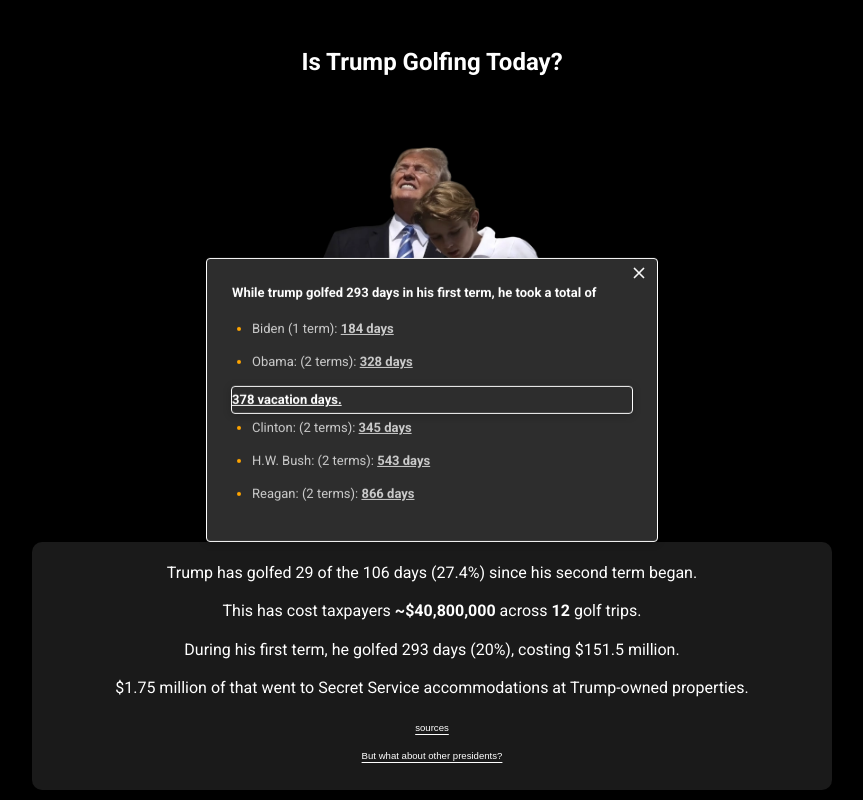
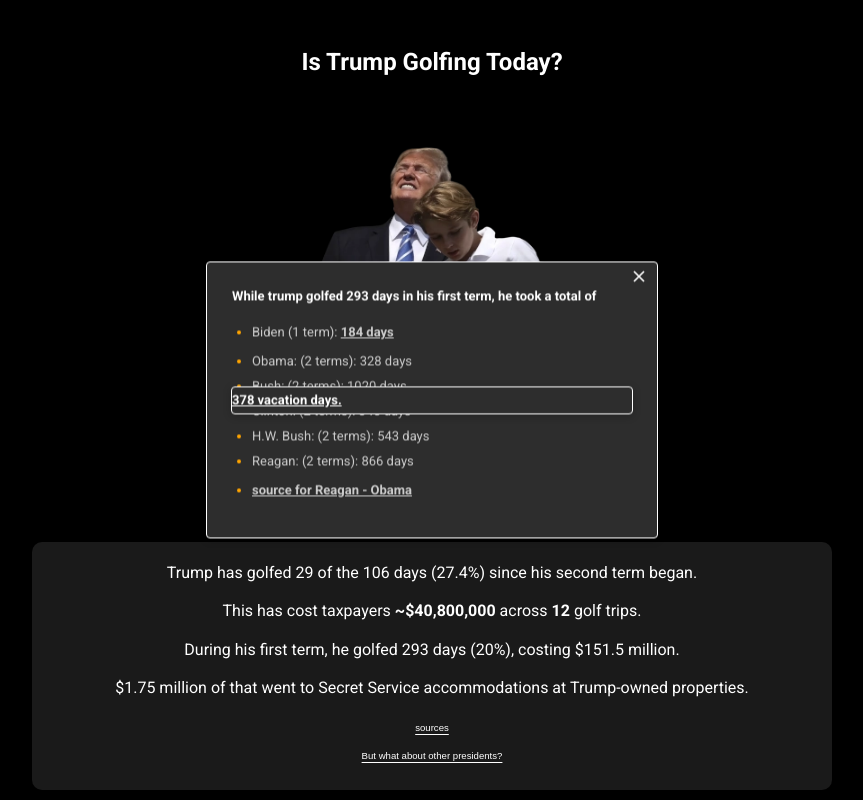
Before and after one commit to soyboi1312/istrumpgolfing.today, a Next.js app: page / in a window 1280 px wide. Both pictures are taken after a click on the button "But what about other presidents?". Shown: the top 800 px of the page, without its empty margins (208-1071 px from the left). Built offline with nearby package versions, Linux system fonts and the light colour scheme.

Commit message:
updated source format for vacations

```diff
--- a/pages/index.tsx
+++ b/pages/index.tsx
@@ -283,31 +283,20 @@ const Home: React.FC<HomeProps> = ({ events, termStart, tripCost, daysGolfed })
                   rel="noopener norefferrer"
                   className={styles.vacationInfoLink}>184 days</a>
                   </li>
-                  <li>Obama: (2 terms): <a href="https://www.cleveland.com/nation/2017/08/presidential_vacations_who_too.html"
+                  <li>Obama: (2 terms): 328 days
+                  </li>
+                  <li>Bush: (2 terms): 1020 days
+                  </li>
+                  <li>Clinton: (2 terms): 345 days
+                  </li>
+                  <li>H.W. Bush: (2 terms): 543 days
+                  </li>
+                  <li>Reagan: (2 terms): 866 days
+                  </li>
+                  <li><a href="https://www.cleveland.com/nation/2017/08/presidential_vacations_who_too.html"
                   target="_blank"
                   rel="noopener norefferrer"
-                  className={styles.vacationInfoLink}>328 days</a>
-                  </li>
-                  <li>Bush: (2 terms): <a href="https://www.cleveland.com/nation/2017/08/presidential_vacations_who_too.html"
-                  target="_blank"
-                  rel="noopener norefferrer"
-                  className={styles.vacationInfoLink}>1020 days</a>
-                  </li>
-                  <li>Clinton: (2 terms): <a href="https://www.cleveland.com/nation/2017/08/presidential_vacations_who_too.html"
-                  target="_blank"
-                  rel="noopener norefferrer"
-                  className={styles.vacationInfoLink}>345 days</a>
-                  </li>
-                  <li>H.W. Bush: (2 terms): <a href="https://www.cleveland.com/nation/2017/08/presidential_vacations_who_too.html"
-                  target="_blank"
-                  rel="noopener norefferrer"
-                  className={styles.vacationInfoLink}>543 days</a>
-                  </li>
-                  <li>Reagan: (2 terms): <a href="https://www.washingtonpost.com/wp-dyn/content/blog/2008/03/04/BL2008030401392.html"
-                  target="_blank"
-                  rel="noopener norefferrer"
-                  className={styles.vacationInfoLink}>866 days</a>
-                  </li>
+                  className={styles.vacationInfoLink}>source for Reagan - Obama</a></li>
                 </ul>
                 <button className={styles.closeButton} onClick={() => setShowVacationInfo(false)}>
                   <svg
```
